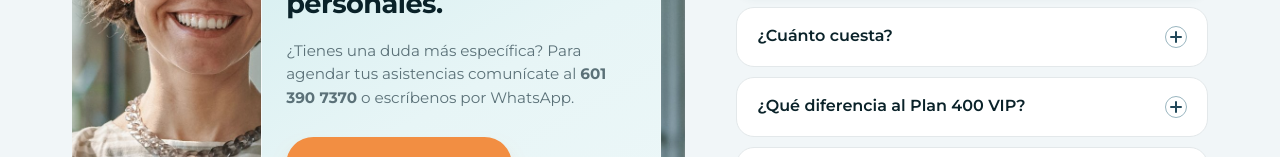
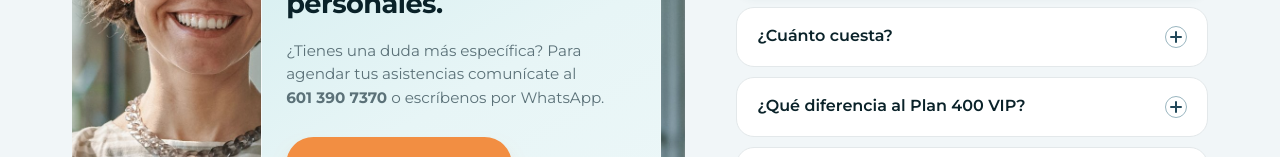
Before and after one commit to JuanMCanchala/seguros-iberis, a plain HTML site: page index.html in a window 1280 px wide. Shown: the part 3977-4134 px from the top of the page. Drawn offline with Linux system fonts and the light colour scheme.

Commit message:
fix(faq): número 601 390 7370 en una sola línea (white-space:nowrap)
Co-Authored-By: Claude Opus 4.8 <noreply@anthropic.com>

```diff
--- a/index.html
+++ b/index.html
@@ -436,7 +436,7 @@
             <div class="faq-intro-card">
               <span class="eyebrow">Preguntas frecuentes</span>
               <h2>Resolvemos tus dudas sobre accidentes personales.</h2>
-              <p class="lead">¿Tienes una duda más específica? Para agendar tus asistencias comunícate al <a href="tel:+576013907370"><strong>601 390 7370</strong></a> o escríbenos por WhatsApp.</p>
+              <p class="lead">¿Tienes una duda más específica? Para agendar tus asistencias comunícate al <a href="tel:+576013907370"><strong style="white-space:nowrap">601 390 7370</strong></a> o escríbenos por WhatsApp.</p>
               <a href="https://wa.link/f6jaj9" target="_blank" rel="noopener" class="btn btn-orange">Escribir por WhatsApp</a>
             </div>
           </div>
```
